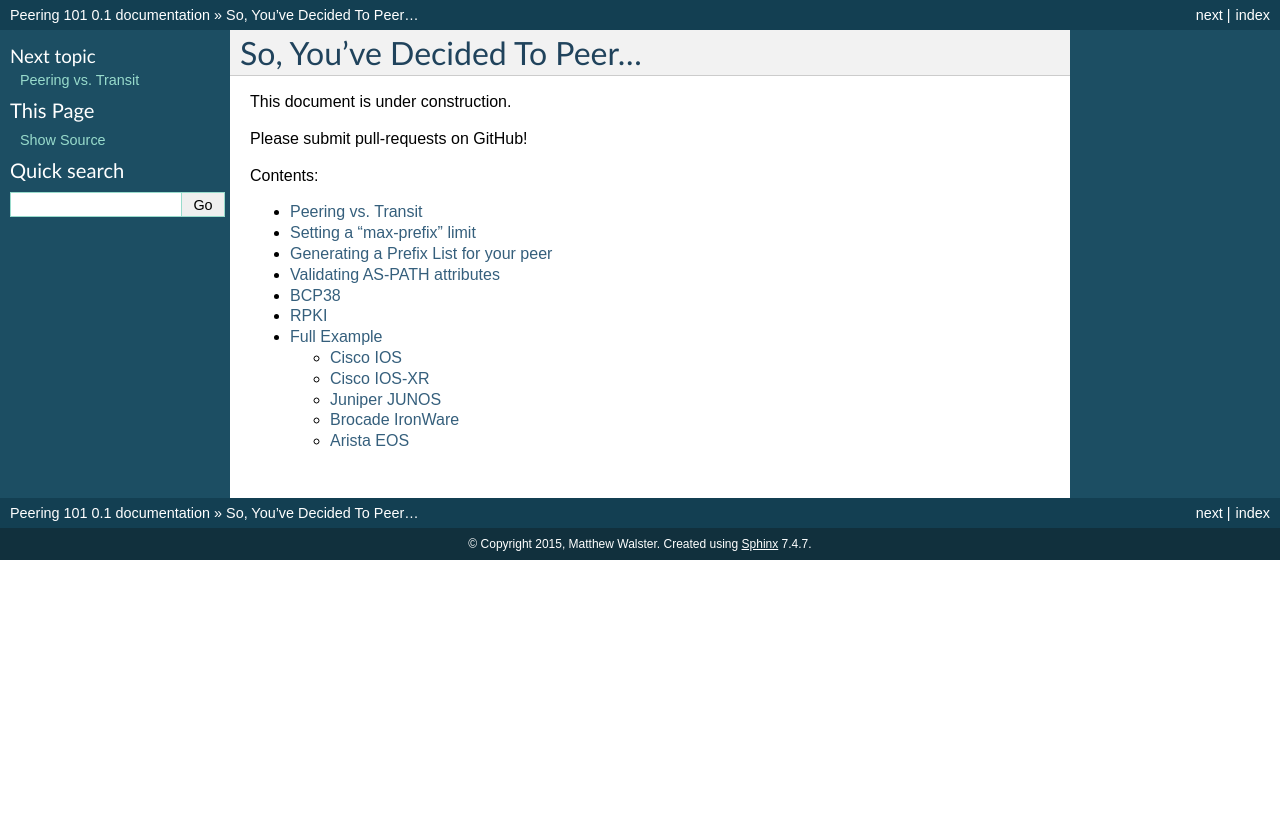
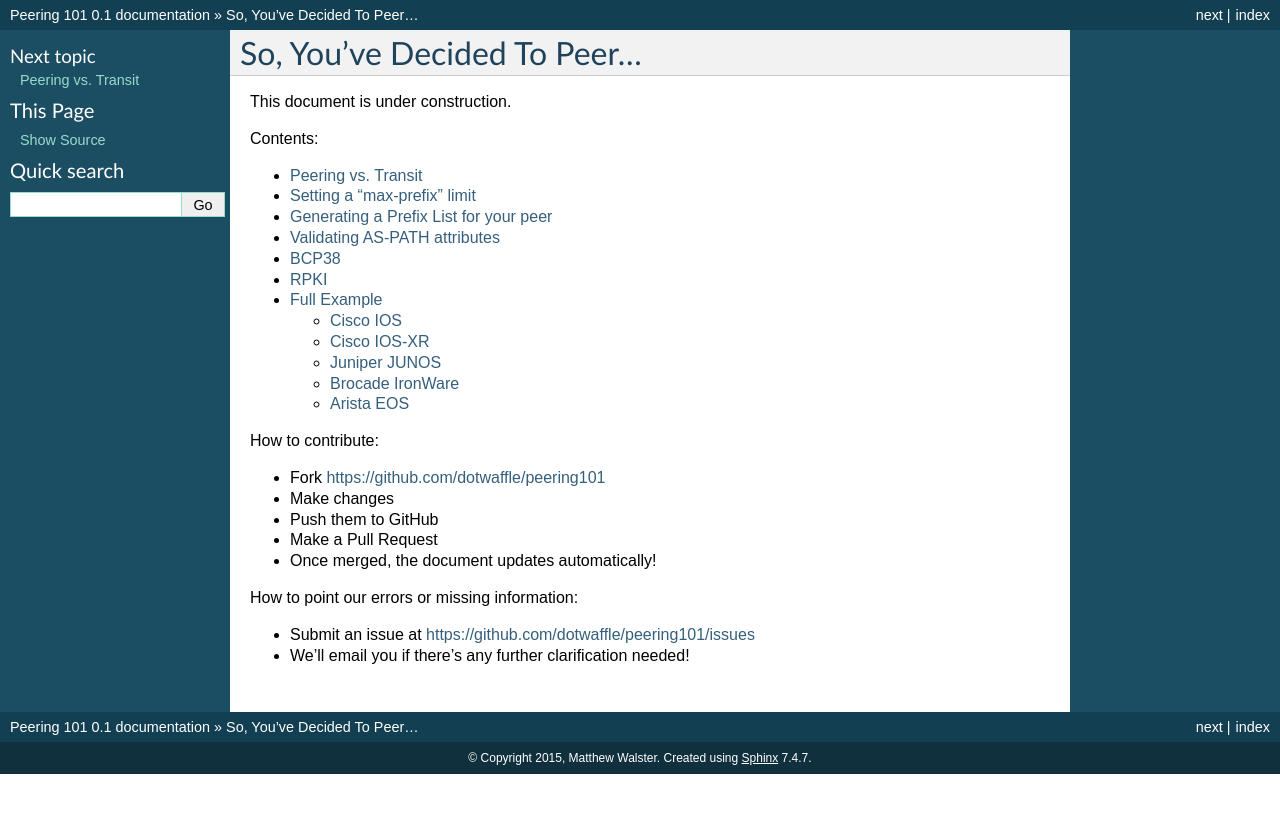
Before and after one commit to dotwaffle/peering101, a Sphinx documentation site: the page built from source/index.rst, in a window 1280 px wide. Shown: the top 813 px of the page. Built offline with Sphinx 7.4.7, drawn with Linux system fonts in a browser that asks for light colours.

Commit message:
Added a "how to contribute" section

```diff
--- a/source/index.rst
+++ b/source/index.rst
@@ -7,8 +7,6 @@ So, You've Decided To Peer...
 =============================
 
 This document is under construction.
-
-Please submit pull-requests on GitHub!
 
 Contents:
 
@@ -22,3 +20,16 @@ Contents:
    BCP38
    RPKI
    FullExample
+
+How to contribute:
+
+* Fork https://github.com/dotwaffle/peering101
+* Make changes
+* Push them to GitHub
+* Make a Pull Request
+* Once merged, the document updates automatically!
+
+How to point our errors or missing information:
+
+* Submit an issue at https://github.com/dotwaffle/peering101/issues
+* We'll email you if there's any further clarification needed!
```
